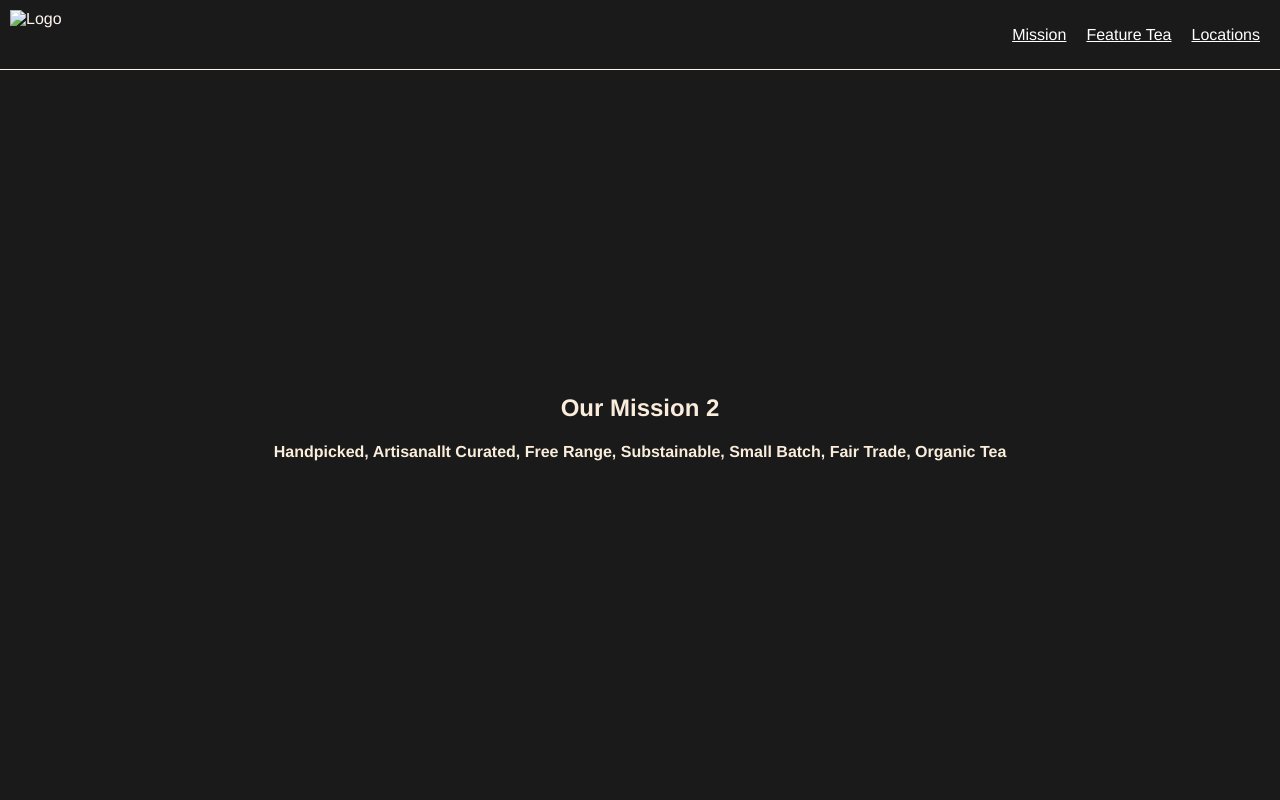
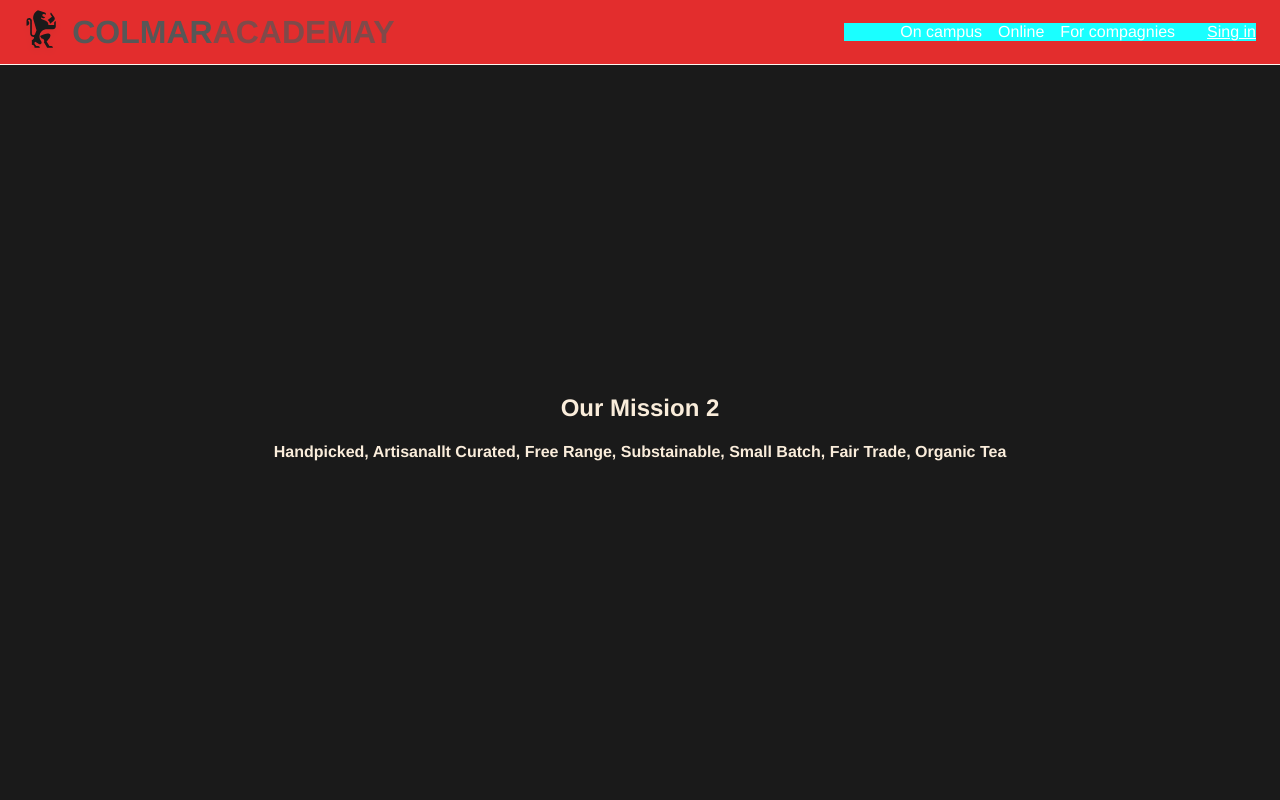
Before and after one commit to Jake09430/Colmar_Academy, a plain HTML site: page index.html in a window 1280 px wide. Shown: the top 800 px of the page. Drawn offline with Linux system fonts and the light colour scheme.

Commit message:
commit 2

```diff
--- a/Ressources/style.css
+++ b/Ressources/style.css
@@ -11,31 +11,42 @@ html{
 }
 
 header{
-    background-color: rgb(0, 0, 0);
-    height: 69px;
+    background-color: rgb(224, 22, 22);
+    height: 64px;
     top: 0px;
     position: fixed;
     width: 100%;
-    display: flex;
-    justify-content: space-between;
+    display: inline-flex;
     align-items: center;
     border-bottom: 1px solid seashell;
 }
 header img{
     height: 50px;
+    margin-left: 20px;
+}
+header h1{
     margin-left: 10px;
+    color:rgb(68, 68, 68);
+}
+header h1 span{
+    opacity: 0.7;
 }
 .headerul{
+    background-color: aqua;
     display:flex;
-    align-items: center;
     list-style: none;
-    margin-right: 20px;
+    justify-content: flex-end;
+    margin-left: auto;
+    margin-right: 24px;
 }
-
+.headerul li {
+    color: rgb(255, 255, 255);
+    margin-left: 16px;
+}
 .headerul li a{
     color: rgb(255, 255, 255);
     text-decoration: underline;
-    margin-left: 20px;
+    margin-left: 16px;
 
 }
 .headerul li a:hover{
--- a/index.html
+++ b/index.html
@@ -1,15 +1,18 @@
 <!Doctype html>
 <html>
     <head>
-        <title>Tea Cozy</title>
+        <title>ColmarAcademy</title>
         <link rel="stylesheet" href="./Ressources/style.css">
+        <link rel="stylesheet" type="text/css" href="https://maxcdn.bootstrapcdn.com/font-awesome/4.7.0/css/font-awesome.css">
     </head>
     <header>
-        <img src="./Ressources/Img/img-tea-cozy-logo.png" alt="Logo">
+        <img src="./Ressources/images/ic-logo.svg" alt="Logo">
+        <h1>COLMAR<span>ACADEMAY</span></h1>
         <ul class="headerul">
-            <li><a href="#mission1">Mission</a></li>
-            <li><a href="#feature1">Feature Tea</a></li>
-            <li><a href="#location1">Locations</a></li>
+            <li>On campus</li>
+            <li>Online</li>
+            <li>For compagnies</li>
+            <li><a href="#singnin">Sing in</a></li>
         </ul>
     </header>
     <body>
```
